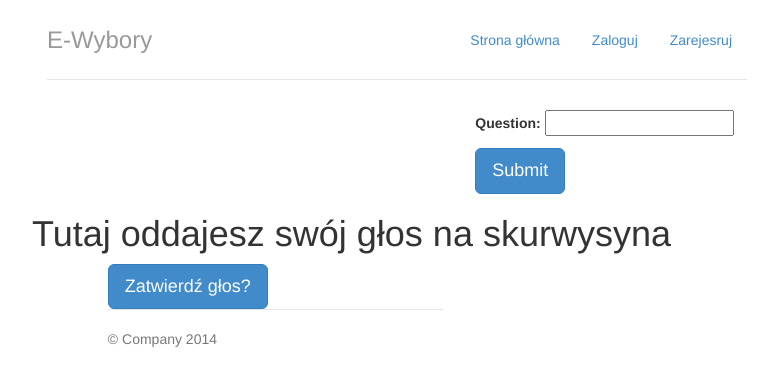
After one commit to wegdrasil/eWybory, a Django app: template static/templates/voting.html in a window 1280 px wide. The commit adds this page. Shown: the top 386 px of the page, without its empty margins (243-1008 px from the left). Run offline with Django 3.2, Linux system fonts and the light colour scheme; the template is opened without the code that fills it: values that come from a table or form of the project are taken from there, others are empty; parts of the project's set-up code (start-up, migrations or seed data) failed here and were passed over; some libraries are stand-ins or nearby versions.

```diff
--- a/Poll/forms.py
+++ b/Poll/forms.py
@@ -1,9 +1,22 @@
-from django import  forms
+from django import forms
 
-from .models import User
+from .models import User, Poll, Answer
+
 class UserForm(forms.ModelForm):
     password = forms.CharField(widget=forms.PasswordInput())
 
     class Meta:
         model = User
         fields = ('username', 'email', 'password')
+
+class PollForm(forms.ModelForm):
+
+    class Meta:
+        model = Poll
+        fields = ('question',)
+
+class AnswerForm(forms.ModelForm):
+
+    class Meta:
+        model = Answer
+        fields = ('first_name',)
--- a/eWybory/urls.py
+++ b/eWybory/urls.py
@@ -14,7 +14,7 @@ urlpatterns = patterns('',
     url(r'^register/$', 'Poll.views.register', name='register'),
     url(r'^login/$', 'Poll.views.user_login', name='user_login'),
     url(r'^logout/$', 'Poll.views.user_logout', name='user_logout'),
-
+    url(r'^voting/$', 'Poll.views.voting', name='voting'),
     url(r'^admin/', include(admin.site.urls)),
 )
 
--- a/static/templates/home.html
+++ b/static/templates/home.html
@@ -38,9 +38,9 @@
         <p>No polls are available.</p>
     {% endif %}
 
-
-
-
+    <div class="col-sm-6 col-sm-offset-1">
+        <a class='btn btn-primary btn-lg' href='{% url "voting" %}'>Głosuj</a>
+    <div></div>
 
 
 {% endblock %}
--- a/static/templates/result.html
+++ b/static/templates/result.html
@@ -11,6 +11,10 @@
             <h1>Wyniki głosowania</h1>
     </div>
 
+
     </div>
+    <div class="col-sm-6 col-sm-offset-1">
+        <a class='btn btn-primary btn-lg' href='{% url "home" %}'>Strona główna</a>
+    <div></div>
 
 {% endblock %}
--- a/static/templates/thankyou.html
+++ b/static/templates/thankyou.html
@@ -2,5 +2,10 @@
 
 {%  block content %}
 
+    <h1>Dziękujemy za oddanie głosu, skurwysynie</h1>
+    <div class="col-sm-6 col-sm-offset-1">
+        <a class='btn btn-primary btn-lg' href='{% url "result" %}'>Wyniki</a>
+    <div></div>
+
 
 {% endblock %}
--- /dev/null
+++ b/static/templates/voting.html
@@ -0,0 +1,22 @@
+{% extends 'base.html' %}
+
+{%  block content %}
+
+    <div class="row">
+        <div class="col-sm-6 col-sm-offset-7">
+
+        <form method='POST' action=''> {% csrf_token %}
+            {{ form.as_p }}
+            <input type='submit' class='btn btn-primary btn-lg'>
+        </form>
+
+        </div>
+    </div>
+
+    <h1>Tutaj oddajesz swój głos na skurwysyna</h1>
+
+    <div class="col-sm-6 col-sm-offset-1">
+        <a class='btn btn-primary btn-lg' href='{% url "thankyou" %}'>Zatwierdź głos?</a>
+    <div></div>
+
+{% endblock %}
```
Also changed, not shown: Poll/views.py (+20 -1 lines), db.sqlite3.
